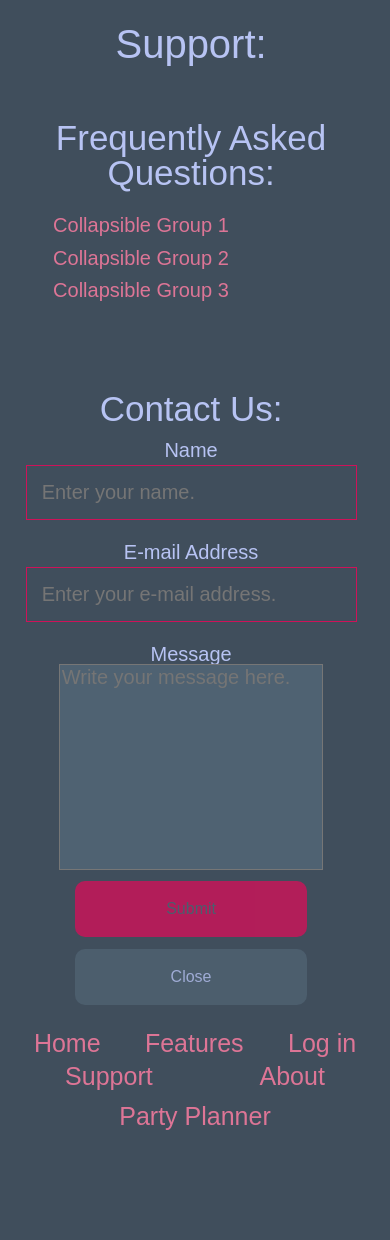
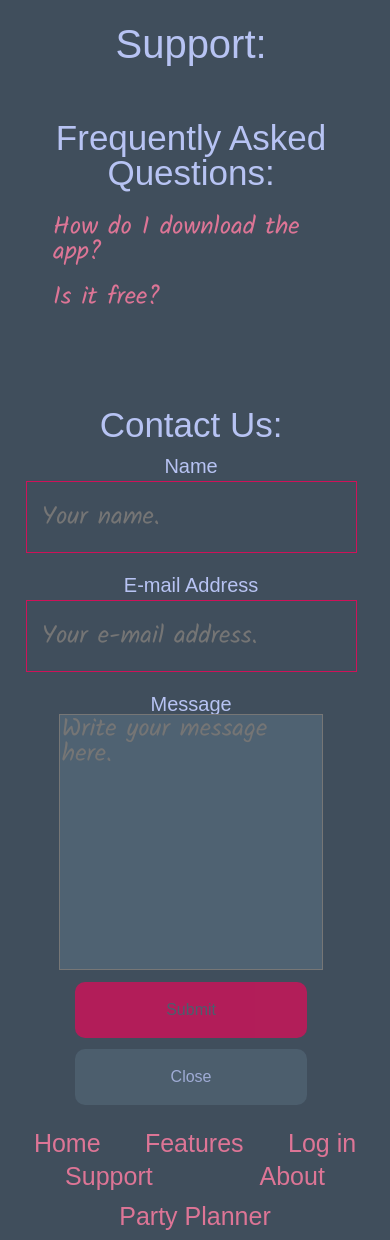
Before and after one commit to BW-PartyPlannerFT/Marketing-page, a PHP site: page / in a window 390 px wide, after a click on "Support". Shown: the part 1310-2550 px from the top of the page. Before the commit the page ends 2440 px from the top, so only its background shows below. Run offline with PHP 8.4, Linux system fonts and the light colour scheme; some libraries are stand-ins or nearby versions; some web fonts are replaced.

Commit message:
fixed font issues, input box issues, subbed in real team pics

```diff
--- a/css/index.css
+++ b/css/index.css
@@ -342,6 +342,7 @@ svg {
   align-items: center;
   text-align: center;
   margin: 0;
+  width: 100%;
 }
 .header a,
 .footer a {
@@ -441,6 +442,14 @@ img {
   overflow-y: hidden;
   justify-content: center;
   width: 70%;
+}
+.page #mainPageH1l {
+  text-align: center;
+  justify-content: center;
+}
+.page #mainPageH1l h2 {
+  text-align: center;
+  justify-content: center;
 }
 .altH1 {
   color: #cf1259;
@@ -691,7 +700,8 @@ img {
 }
 #faq {
   width: 100%;
-  font-size: 2rem;
+  font-size: 3rem;
+  font-family: 'Kalam', cursive;
 }
 #faq .panel-default {
   display: flex;
@@ -715,6 +725,9 @@ img {
   width: 70%;
   margin: 5%;
 }
+#login input {
+  font-family: 'Kalam', cursive;
+}
 #login .mainH {
   justify-content: center;
 }
@@ -728,6 +741,9 @@ img {
   color: #4f6272;
   padding: 4% 2% 4% 2%;
   font-size: 16px;
+}
+#support input {
+  font-family: 'Kalam', cursive;
 }
 .open-button {
   cursor: pointer;
@@ -884,6 +900,14 @@ input {
   #support {
     overflow-x: hidden;
   }
+  #support #faq #accordion .panel-group,
+  #support #faq #accordion .panel-default,
+  #support #faq #accordion .panel-body h4,
+  #support #faq #accordion a {
+    font-family: 'Kalam', cursive;
+    font-size: 2.5rem;
+    margin-bottom: 5%;
+  }
   #support h2 {
     margin-top: 10%;
     text-align: center;
@@ -910,6 +934,8 @@ input {
   }
   #support .form-container input {
     width: 100%;
+    font-family: 'Kalam', cursive;
+    font-size: 2.5rem;
   }
   .aboutRow {
     flex-wrap: nowrap;
@@ -991,16 +1017,18 @@ input {
   #login .form-container #buttonRow .btn {
     margin: 0;
     width: 70%;
+    height: 100%;
   }
   #login .form-container input {
     width: 100%;
+    font-family: 'Kalam', cursive;
+    font-size: 2.5rem;
   }
   #message {
     width: 85%;
     height: 55%;
-  }
-  #support .form-container input {
-    width: 100%;
+    font-family: 'Kalam', cursive;
+    font-size: 2.5rem;
   }
 }
 @media (max-width: 800px) {
@@ -1041,14 +1069,8 @@ input {
   #message {
     width: 85%;
     height: 55%;
-  }
-  #support .form-container input {
-    width: 100%;
-  }
-  #support #mainPageH1l {
-    margin-top: 10%;
-    justify-content: center;
-    text-align: center;
+    font-family: 'Kalam', cursive;
+    font-size: 2.5rem;
   }
   .header a,
   .footer a {
@@ -1056,6 +1078,7 @@ input {
   }
   #about {
     overflow-x: hidden;
+    width: 95%;
   }
   #about .teamName {
     font-size: 2.25rem;
@@ -1120,4 +1143,48 @@ input {
     margin: 0;
     padding: 0;
   }
+  #support .form-container input {
+    width: 100%;
+    font-family: 'Kalam', cursive;
+    font-size: 2.5rem;
+  }
+  #support #mainPageH1l {
+    margin-top: 10%;
+    justify-content: center;
+    text-align: center;
+  }
+  #support #faq #accordion .panel-group,
+  #support #faq #accordion .panel-default,
+  #support #faq #accordion .panel-body h4,
+  #support #faq #accordion a {
+    font-family: 'Kalam', cursive;
+    font-size: 2.5rem;
+    margin-bottom: 5%;
+  }
+  #support #faq .form-container {
+    width: 100%;
+  }
+  #support #faq .form-container #buttonRow {
+    display: flex;
+    width: 100%;
+  }
+  #support #faq .form-container #buttonRow .formRow button,
+  #support #faq .form-container #buttonRow .formRow .btn {
+    margin: 0;
+    margin-top: 3.5%;
+    width: 70%;
+  }
+  #login .form-container {
+    width: 100%;
+  }
+  #login .form-container .btn {
+    margin: 0;
+    width: 70%;
+    height: 100%;
+  }
+  #login .form-container input {
+    width: 100%;
+    font-family: 'Kalam', cursive;
+    font-size: 2.5rem;
+  }
 }
--- a/index.html
+++ b/index.html
@@ -5,6 +5,7 @@
     <meta charset="UTF-8">
     <meta name="viewport" content="width=device-width, initial-scale=1.0">
     <link rel="stylesheet" href="https://use.typekit.net/tdu5wlj.css">
+    <link href="https://fonts.googleapis.com/css?family=Kalam&display=swap" rel="stylesheet">
     <script src="https://cdnjs.cloudflare.com/ajax/libs/gsap/1.20.3/TweenMax.min.js"></script>
     <script src="https://ajax.googleapis.com/ajax/libs/jquery/3.4.1/jquery.min.js"></script>
     <script src="https://cdnjs.cloudflare.com/ajax/libs/popper.js/1.12.9/umd/popper.min.js"></script>
@@ -175,42 +176,22 @@
                             <div class="panel-heading">
                                 <h4 class="panel-title">
                                     <a data-toggle="collapse" data-parent="#accordion" href="#collapse1">
-                                        Collapsible Group 1</a>
+                                        How do I download the app?</a>
                                 </h4>
                             </div>
                             <div id="collapse1" class="panel-collapse collapse">
-                                <div class="panel-body">Lorem ipsum dolor sit amet, consectetur adipisicing elit,
-                                    sed do eiusmod tempor incididunt ut labore et dolore magna aliqua. Ut enim ad
-                                    minim veniam, quis nostrud exercitation ullamco laboris nisi ut aliquip ex ea
-                                    commodo consequat.</div>
+                                <div class="panel-body"><a href="">Click here </a> to download the app.</div>
                             </div>
                         </div>
                         <div class="panel panel-default">
                             <div class="panel-heading">
                                 <h4 class="panel-title">
                                     <a data-toggle="collapse" data-parent="#accordion" href="#collapse2">
-                                        Collapsible Group 2</a>
+                                        Is it free?</a>
                                 </h4>
                             </div>
                             <div id="collapse2" class="panel-collapse collapse">
-                                <div class="panel-body">Lorem ipsum dolor sit amet, consectetur adipisicing elit,
-                                    sed do eiusmod tempor incididunt ut labore et dolore magna aliqua. Ut enim ad
-                                    minim veniam, quis nostrud exercitation ullamco laboris nisi ut aliquip ex ea
-                                    commodo consequat.</div>
-                            </div>
-                        </div>
-                        <div class="panel panel-default">
-                            <div class="panel-heading">
-                                <h4 class="panel-title">
-                                    <a data-toggle="collapse" data-parent="#accordion" href="#collapse3">
-                                        Collapsible Group 3</a>
-                                </h4>
-                            </div>
-                            <div id="collapse3" class="panel-collapse collapse">
-                                <div class="panel-body">Lorem ipsum dolor sit amet, consectetur adipisicing elit,
-                                    sed do eiusmod tempor incididunt ut labore et dolore magna aliqua. Ut enim ad
-                                    minim veniam, quis nostrud exercitation ullamco laboris nisi ut aliquip ex ea
-                                    commodo consequat.</div>
+                                <div class="panel-body">Yes.</div>
                             </div>
                         </div>
                     </div>
@@ -225,14 +206,14 @@
                         </div>
                         <div class="row formRow">
 
-                            <input type="username" placeholder="Enter your name." name="name" required>
+                            <input type="username" placeholder="Your name." name="name" required>
                         </div>
                         <div class="row formRow">
 
                             <label for="email"><b>E-mail Address</b></label>
                         </div>
                         <div class="row formRow">
-                            <input type="email" placeholder="Enter your e-mail address." name="email" required>
+                            <input type="email" placeholder="Your e-mail address." name="email" required>
                         </div>
 
                         <div class="row formRow">
--- a/less/home-page.less
+++ b/less/home-page.less
@@ -60,6 +60,17 @@ img {
     overflow-y: hidden;
     justify-content: center;
     width: 70%;
+
+    #mainPageH1l {
+        text-align: center;
+        justify-content: center;
+
+        h2 {
+            text-align: center;
+            justify-content: center;
+        }
+
+    }
 }
 
 // deep red h1, alternating colors
@@ -152,7 +163,8 @@ img {
 
 // these all correspond with a link in the header that, when clicked, will load this page in place of 'features', which is what loads automatically.
 #about {
-	overflow-x: hidden;
+    overflow-x: hidden;
+
     .aboutRow {
         flex-wrap: nowrap;
     }
@@ -202,7 +214,8 @@ img {
 
 #faq {
     width: 100%;
-    font-size: 2rem;
+    font-size: 3rem;
+    font-family: @altFont;
 
     // this uses bootstrap accordion
     .panel-default {
@@ -225,6 +238,10 @@ img {
     width: 70%;
     margin: 5%;
 
+    input {
+        font-family: @altFont;
+    }
+
     //login heading
     .mainH {
         justify-content: center;
@@ -234,3 +251,11 @@ img {
 .btn {
     .btnMixin(center, center, 10px);
 }
+
+#support {
+
+
+    input {
+        font-family: @altFont;
+    }
+}
--- a/less/media.less
+++ b/less/media.less
@@ -76,6 +76,20 @@
     #support {
         overflow-x: hidden;
 
+        #faq {
+            #accordion {
+
+                .panel-group,
+                .panel-default,
+                .panel-body h4,
+                a {
+                    font-family: @altFont;
+                    font-size: 2.5rem;
+                    margin-bottom: 5%;
+                }
+            }
+        }
+
         h2 {
             margin-top: 10%;
             text-align: center;
@@ -108,6 +122,8 @@
 
         .form-container input {
             width: 100%;
+            font-family: @altFont;
+            font-size: 2.5rem;
         }
     }
 
@@ -172,25 +188,25 @@
                 .btn {
                     margin: 0;
                     width: 70%;
+                    height: 100%;
                 }
             }
         }
 
         .form-container input {
             width: 100%;
+            font-family: @altFont;
+            font-size: 2.5rem;
         }
     }
 
     #message {
         width: 85%;
         height: 55%;
+        font-family: @altFont;
+        font-size: 2.5rem;
     }
 
-    #support {
-        .form-container input {
-            width: 100%;
-        }
-    }
 }
 
 @media (@tablet) {
@@ -208,7 +224,8 @@
 
     #content5 {
         width: 100%;
-		flex-wrap: nowrap;
+        flex-wrap: nowrap;
+
         a {
             font-size: 3rem;
         }
@@ -243,20 +260,10 @@
     #message {
         width: 85%;
         height: 55%;
+        font-family: @altFont;
+        font-size: 2.5rem;
     }
 
-    #support {
-        .form-container input {
-            width: 100%;
-        }
-
-        #mainPageH1l {
-            margin-top: 10%;
-            justify-content: center;
-            text-align: center;
-
-        }
-    }
 
     .header,
     .footer {
@@ -267,6 +274,7 @@
 
     #about {
         overflow-x: hidden;
+        width: 95%;
 
         .teamName {
             font-size: 2.25rem;
@@ -308,4 +316,72 @@
             padding: 0;
         }
     }
+
+    #support {
+        .form-container input {
+            width: 100%;
+            font-family: @altFont;
+            font-size: 2.5rem;
+        }
+
+        #mainPageH1l {
+            margin-top: 10%;
+            justify-content: center;
+            text-align: center;
+
+        }
+
+        #faq {
+            #accordion {
+
+                .panel-group,
+                .panel-default,
+                .panel-body h4,
+                a {
+                    font-family: @altFont;
+                    font-size: 2.5rem;
+                    margin-bottom: 5%;
+                }
+            }
+
+            .form-container {
+                width: 100%;
+
+                #buttonRow {
+                    display: flex;
+                    width: 100%;
+
+                    .formRow {
+
+                        button, .btn {
+                                margin: 0;
+                                margin-top: 3.5%;
+                                width: 70%;
+                            }
+
+                    }
+                }
+            }
+        }
+    }
+
+    #login {
+        .form-container {
+            width: 100%;
+
+            .btn {
+                margin: 0;
+                width: 70%;
+                height: 100%;
+            }
+
+        }
+
+        .form-container input {
+            width: 100%;
+            font-family: @altFont;
+            font-size: 2.5rem;
+        }
+    }
+
 }
--- a/less/navigation.less
+++ b/less/navigation.less
@@ -3,6 +3,7 @@
 .footer {
 	.alignSpread(space-between, center, center);
 	margin: 0;
+	width: 100%;
 
 	a {
 		font-size: 3rem;
--- a/less/variables.less
+++ b/less/variables.less
@@ -2,6 +2,7 @@
 
 @alignCenter: center;
 @glass-border: 6px solid @white;
+
 
 @debianRed: #cf1259;
 @paleRed: #dd7596;
@@ -16,6 +17,7 @@
 // font & font size
 @fSz: 16px;
 @font: 'flood-std', sans-serif;
+@altFont: 'Kalam', cursive;
 
 // escaped media queries
 @mobile: ~"max-width: 500px";
```
Also changed, not shown: img/bJoshua.png, img/cFletcher.png, img/eIngram.png, img/jCovo.png, img/jOmollo.png, img/sHabib.png.
